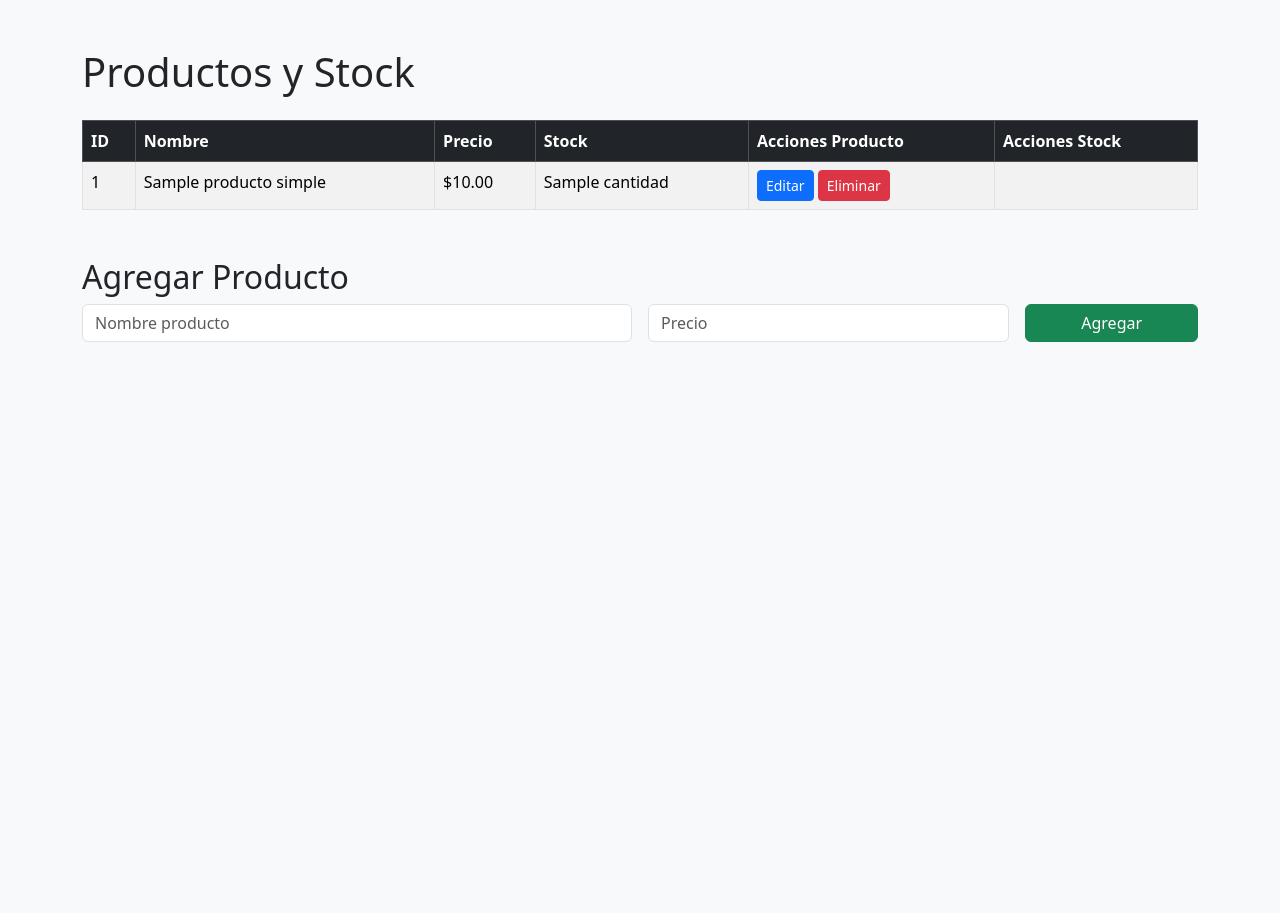
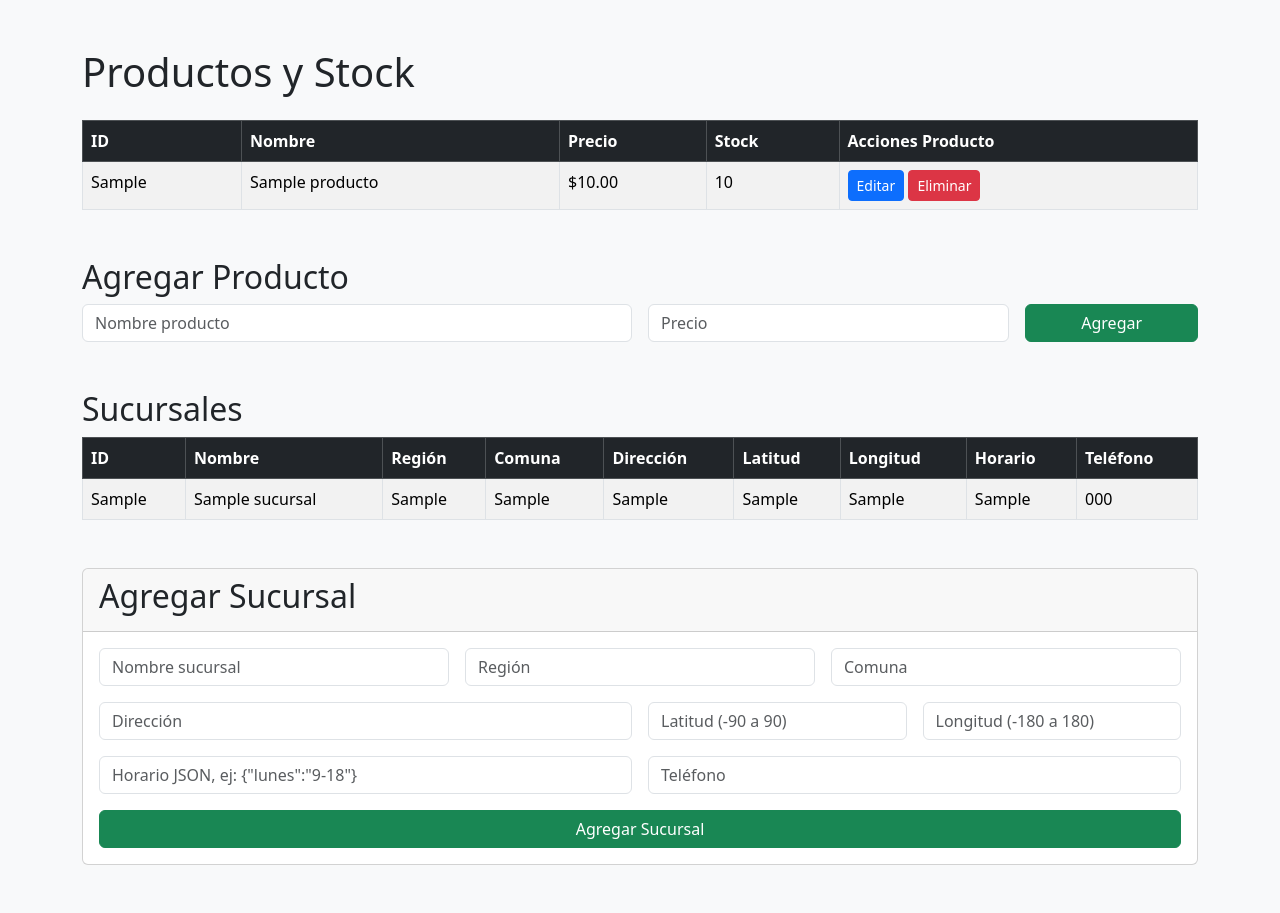
Before and after one commit to Matirehbein/Capston, a Flask app: page / in a window 1280 px wide. Before the commit the page ends 342 px from the top, so only its background shows below. Run offline with Flask 3, Linux system fonts and the light colour scheme; a database or web service that is not in the repository returns one stand-in record (values such as "Sample title"); some libraries are stand-ins or nearby versions.

Commit message:
Formularios de sucursal y productos agregados
En el CRUD se agregó el formulario de productos y stock con el de sucursal. A corregir aún.

```diff
--- a/Aurora/Api-Aurora/app.py
+++ b/Aurora/Api-Aurora/app.py
@@ -1,37 +1,12 @@
-from flask import Flask, render_template, request, redirect, url_for, flash, jsonify, session
+from flask import Flask, render_template, request, redirect, url_for, flash
 import psycopg2
 import psycopg2.extras
 import os
-from flask import Flask, render_template
-
-template_dir = os.path.join(os.path.dirname(os.path.abspath(__file__)), "templates")
-app = Flask(__name__, template_folder=template_dir)
-
-import os
-print(os.path.exists(os.path.join(os.path.dirname(os.path.abspath(__file__)), "templates/index.html")))
-
-# Obtiene la ruta absoluta donde está app.py
-BASE_DIR = os.path.dirname(os.path.abspath(__file__))
-
-# Fuerza a Flask a buscar templates en la carpeta 'templates' dentro de BASE_DIR
-app = Flask(__name__, template_folder=os.path.join(BASE_DIR, 'templates'))
-
-# Conexión global
-conn = psycopg2.connect(
-    dbname="aurora",
-    user="postgres",
-    password="duoc",
-    host="localhost",
-    port="5432"
-)
-
-
-
 
 app = Flask(__name__)
 app.secret_key = "supersecretkey"
 
-# Configuración conexión PostgreSQL
+# Configuración PostgreSQL
 app.config['PG_HOST'] = "localhost"
 app.config['PG_DATABASE'] = "aurora"
 app.config['PG_USER'] = "postgres"
@@ -48,17 +23,31 @@ def get_db_connection():
 # ===========================
 # RUTAS
 # ===========================
-
 @app.route("/")
 def index():
     conn = get_db_connection()
     cur = conn.cursor(cursor_factory=psycopg2.extras.DictCursor)
-    cur.execute("SELECT * FROM producto_simple ORDER BY id;")
+
+    # Productos
+    cur.execute("""
+        SELECT p.*, COALESCE(i.stock,0) as stock
+        FROM producto p
+        LEFT JOIN inventario_sucursal i ON i.id_variacion = p.id_producto
+        ORDER BY p.id_producto;
+    """)
     productos = cur.fetchall()
+
+    # Sucursales
+    cur.execute("SELECT * FROM sucursal ORDER BY id_sucursal;")
+    sucursales = cur.fetchall()
+
     cur.close()
     conn.close()
-    return render_template("index.html", productos=productos)
+    return render_template("index.html", productos=productos, sucursales=sucursales)
 
+# ---------------------------
+# Productos
+# ---------------------------
 @app.route("/add", methods=["POST"])
 def add_producto():
     nombre = request.form["nombre"]
@@ -66,13 +55,10 @@ def add_producto():
 
     conn = get_db_connection()
     cur = conn.cursor()
-
-    # Insertamos en producto (variaciones e inventario los manejarías aparte)
     cur.execute("""
         INSERT INTO producto (sku, nombre_producto, precio_producto)
         VALUES (%s, %s, %s)
     """, ("SKU_" + nombre, nombre, precio))
-
     conn.commit()
     cur.close()
     conn.close()
@@ -108,10 +94,35 @@ def delete_producto(id):
     flash("Producto eliminado")
     return redirect(url_for("index"))
 
+# ---------------------------
+# Sucursales
+# ---------------------------
+@app.route("/add_sucursal", methods=["POST"])
+def add_sucursal():
+    nombre = request.form["nombre"]
+    region = request.form["region"]
+    comuna = request.form["comuna"]
+    direccion = request.form["direccion"]
+    latitud = request.form.get("latitud") or None
+    longitud = request.form.get("longitud") or None
+    horario = request.form.get("horario") or '{}'
+    telefono = request.form.get("telefono") or None
 
+    conn = get_db_connection()
+    cur = conn.cursor()
+    cur.execute("""
+        INSERT INTO sucursal
+        (nombre_sucursal, region_sucursal, comuna_sucursal, direccion_sucursal, latitud_sucursal, longitud_sucursal, horario_json, telefono_sucursal)
+        VALUES (%s, %s, %s, %s, %s, %s, %s::jsonb, %s)
+    """, (nombre, region, comuna, direccion, latitud, longitud, horario, telefono))
+    conn.commit()
+    cur.close()
+    conn.close()
+    flash("Sucursal agregada con éxito")
+    return redirect(url_for("index"))
 
 # ===========================
 # RUN
 # ===========================
-if __name__ == '__main__':
-    app.run(host='127.0.0.1', port=3000, debug=True)
+if __name__ == "__main__":
+    app.run(host="127.0.0.1", port=3000, debug=True)
--- a/Aurora/Api-Aurora/templates/index.html
+++ b/Aurora/Api-Aurora/templates/index.html
@@ -21,6 +21,7 @@
       {% endif %}
     {% endwith %}
 
+    <!-- Tabla de Productos -->
     <table class="table table-striped table-bordered">
         <thead class="table-dark">
             <tr>
@@ -29,35 +30,28 @@
                 <th>Precio</th>
                 <th>Stock</th>
                 <th>Acciones Producto</th>
-                <th>Acciones Stock</th>
             </tr>
         </thead>
         <tbody>
             {% for p in productos %}
             <tr>
-                <td>{{ p.id }}</td>
+                <td>{{ p.id_producto }}</td>
                 <td>{{ p.nombre_producto }}</td>
                 <td>${{ "%.2f"|format(p.precio_producto) }}</td>
-                <td>{{ p.cantidad }}</td>
+                <td>{{ p.stock if p.stock else 0 }}</td>
                 <td>
-                    <!-- Editar Producto -->
-                    <button class="btn btn-sm btn-primary" data-bs-toggle="modal" data-bs-target="#editProductoModal{{p.id}}">Editar</button>
-
-                    <!-- Eliminar Producto -->
-                    <form action="{{ url_for('delete_producto', id=p.id) }}" method="post" style="display:inline;">
+                    <button class="btn btn-sm btn-primary" data-bs-toggle="modal" data-bs-target="#editProductoModal{{p.id_producto}}">Editar</button>
+                    <form action="{{ url_for('delete_producto', id=p.id_producto) }}" method="post" style="display:inline;">
                         <button type="submit" class="btn btn-sm btn-danger">Eliminar</button>
                     </form>
-                </td>
-                <td>
-
                 </td>
             </tr>
 
             <!-- Modal Editar Producto -->
-            <div class="modal fade" id="editProductoModal{{p.id}}" tabindex="-1">
+            <div class="modal fade" id="editProductoModal{{p.id_producto}}" tabindex="-1">
               <div class="modal-dialog">
                 <div class="modal-content">
-                  <form action="{{ url_for('edit_producto', id=p.id) }}" method="post">
+                  <form action="{{ url_for('edit_producto', id=p.id_producto) }}" method="post">
                     <div class="modal-header">
                       <h5 class="modal-title">Editar Producto</h5>
                       <button type="button" class="btn-close" data-bs-dismiss="modal"></button>
@@ -74,7 +68,6 @@
                 </div>
               </div>
             </div>
-
 
             {% endfor %}
         </tbody>
@@ -94,6 +87,77 @@
         </div>
     </form>
 
+    <!-- Tabla de Sucursales -->
+    <h2 class="mt-5">Sucursales</h2>
+    <table class="table table-striped table-bordered">
+        <thead class="table-dark">
+            <tr>
+                <th>ID</th>
+                <th>Nombre</th>
+                <th>Región</th>
+                <th>Comuna</th>
+                <th>Dirección</th>
+                <th>Latitud</th>
+                <th>Longitud</th>
+                <th>Horario</th>
+                <th>Teléfono</th>
+            </tr>
+        </thead>
+        <tbody>
+            {% for s in sucursales %}
+            <tr>
+                <td>{{ s.id_sucursal }}</td>
+                <td>{{ s.nombre_sucursal }}</td>
+                <td>{{ s.region_sucursal }}</td>
+                <td>{{ s.comuna_sucursal }}</td>
+                <td>{{ s.direccion_sucursal }}</td>
+                <td>{{ s.latitud_sucursal }}</td>
+                <td>{{ s.longitud_sucursal }}</td>
+                <td>{{ s.horario_json }}</td>
+                <td>{{ s.telefono_sucursal }}</td>
+            </tr>
+            {% endfor %}
+        </tbody>
+    </table>
+
+    <!-- Formulario Agregar Sucursal -->
+    <div class="card mt-5 mb-5">
+      <div class="card-header">
+        <h2>Agregar Sucursal</h2>
+      </div>
+      <div class="card-body">
+        <form action="{{ url_for('add_sucursal') }}" method="post" class="row g-3">
+          <div class="col-md-4">
+            <input type="text" class="form-control" name="nombre" placeholder="Nombre sucursal" required>
+          </div>
+          <div class="col-md-4">
+            <input type="text" class="form-control" name="region" placeholder="Región" required>
+          </div>
+          <div class="col-md-4">
+            <input type="text" class="form-control" name="comuna" placeholder="Comuna" required>
+          </div>
+          <div class="col-md-6">
+            <input type="text" class="form-control" name="direccion" placeholder="Dirección" required>
+          </div>
+          <div class="col-md-3">
+            <input type="number" step="0.000001" class="form-control" name="latitud" placeholder="Latitud (-90 a 90)">
+          </div>
+          <div class="col-md-3">
+            <input type="number" step="0.000001" class="form-control" name="longitud" placeholder="Longitud (-180 a 180)">
+          </div>
+          <div class="col-md-6">
+            <input type="text" class="form-control" name="horario" placeholder='Horario JSON, ej: {"lunes":"9-18"}'>
+          </div>
+          <div class="col-md-6">
+            <input type="text" class="form-control" name="telefono" placeholder="Teléfono">
+          </div>
+          <div class="col-12">
+            <button type="submit" class="btn btn-success w-100">Agregar Sucursal</button>
+          </div>
+        </form>
+      </div>
+    </div>
+
 </div>
 
 <script src="https://cdn.jsdelivr.net/npm/bootstrap@5.3.1/dist/js/bootstrap.bundle.min.js"></script>
```
